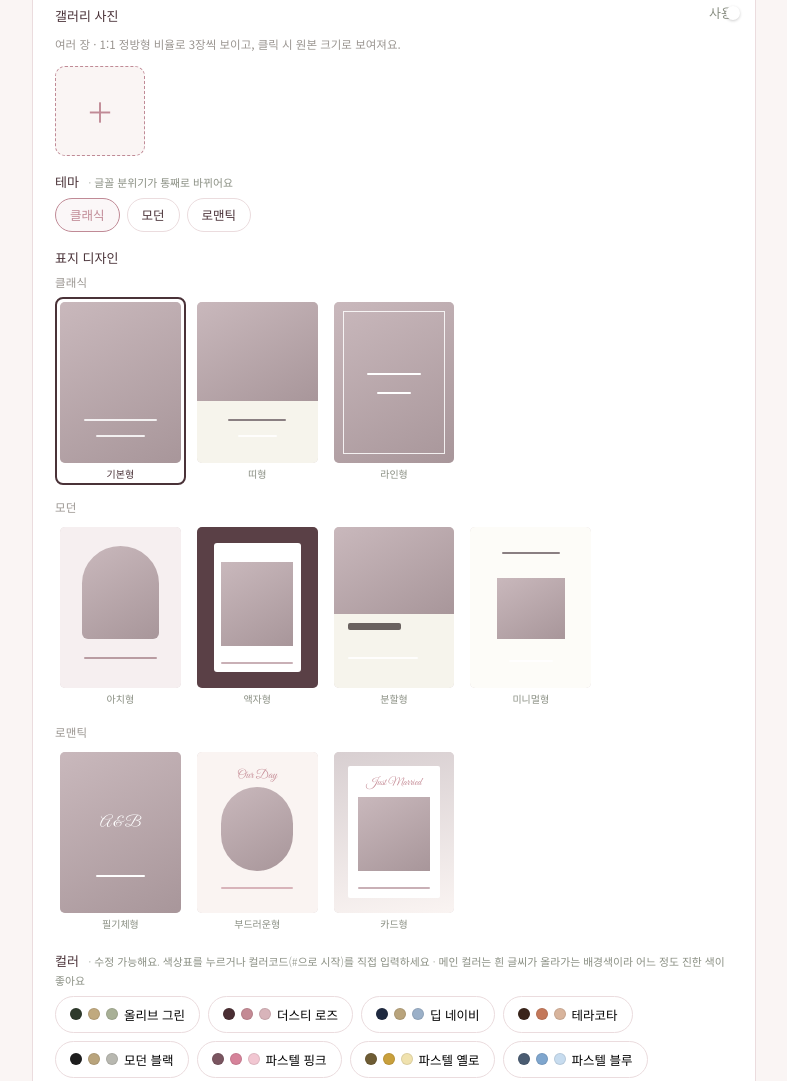
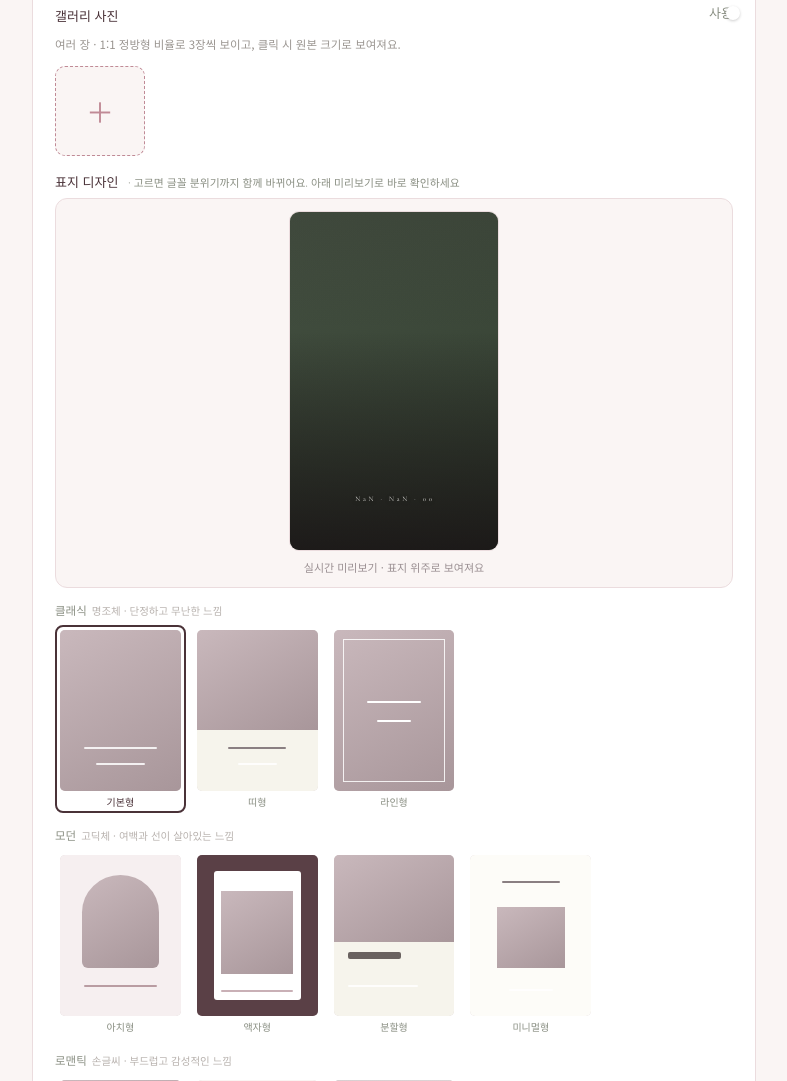
Before and after one commit to minji750306-lab/wed-inv_record_minji, a website: page index.html in a window 1280 px wide. Shown: the part 3106-4187 px from the top of the page, without its empty margins (246-1033 px from the left). Drawn offline with nearby package versions, Linux system fonts and the light colour scheme; a web font is replaced by a local one.

Commit message:
Add files via upload

```diff
--- a/index.html
+++ b/index.html
@@ -110,14 +110,9 @@ header h1 span{color:var(--sage)}
 .preset button{border:1px solid var(--line);background:#fff;border-radius:99px;padding:8px 14px;font-size:12.5px;cursor:pointer;font-family:inherit;display:flex;align-items:center;gap:6px}
 .preset .dot{width:12px;height:12px;border-radius:50%;box-shadow:inset 0 0 0 1px rgba(0,0,0,.09)}
 /* 표지 선택 카드 + 미리보기 */
-/* 테마 칩 — 한 줄로 작게 */
-.themes{display:flex;gap:7px;flex-wrap:wrap;margin-bottom:14px}
-.themes .th{border:1px solid var(--line);border-radius:99px;background:#fff;cursor:pointer;padding:7px 14px;font-family:inherit;font-size:12.5px;color:var(--ink);line-height:1.4}
-.themes .th b{font-weight:500}
-.themes .th span{display:none}
-.themes .th.on{border-color:var(--sage);background:#FBF7F8;color:var(--sage)}
 /* 표지 미리보기 — 한 화면에 다 보이도록 작게 */
-.hgroup{font-size:11.5px;color:#9a9590;margin:2px 0 7px;letter-spacing:.02em}
+.hgroup{font-size:11.5px;color:#8a8f83;margin:2px 0 7px;font-weight:500}
+.hgroup em{font-style:normal;color:#b8b2ae;font-weight:400;margin-left:5px;font-size:10.5px}
 .hgroup:not(:first-child){margin-top:14px}
 .hstyles{display:grid;grid-template-columns:repeat(5,1fr);gap:6px;margin-bottom:4px}
 @media(max-width:420px){.hstyles{grid-template-columns:repeat(4,1fr)}}
@@ -139,8 +134,9 @@ header h1 span{color:var(--sage)}
 .lblrow{display:flex;align-items:center;gap:10px;margin-bottom:6px}
 .galhint{display:block;font-size:11.5px;color:#9a9590;line-height:1.7;margin-bottom:9px}
 .f.off .thumbs,.f.off .galhint{display:none}
-.hprev{border:1px solid var(--line);border-radius:12px;background:#fff;padding:12px;margin-top:4px}
-.hprev .hp-label{font-size:11.5px;color:#9a8f92;margin-bottom:8px}
+/* 표지를 고르는 동안 미리보기가 위에 붙어 따라와요 */
+.hprev{position:sticky;top:8px;z-index:6;border:1px solid var(--line);border-radius:12px;background:var(--cream);padding:12px;margin-bottom:14px}
+.hprev .hp-label{font-size:11px;color:#9a8f92;margin-top:8px;text-align:center}
 .hprev .hp-stage{max-width:210px;margin:0 auto;border-radius:8px;overflow:hidden;border:1px solid var(--line)}
 /* 주소 */
 .slugrow{display:flex;align-items:center;gap:0;border:1px solid var(--line);border-radius:9px;background:var(--cream);overflow:hidden}
@@ -342,10 +338,14 @@ header h1 span{color:var(--sage)}
       <div class="thumbs" id="galThumbs"><button type="button" class="addtile" id="galAdd">＋</button></div>
     </div>
     <div class="f">
-      <label>테마 <small>· 글꼴 분위기가 통째로 바뀌어요</small></label>
-      <div class="themes" id="themeTabs"></div>
+      <label>표지 디자인 <small>· 고르면 글꼴 분위기까지 함께 바뀌어요. 아래 미리보기로 바로 확인하세요</small></label>
+      <div class="hprev">
+        <div style="width:210px;height:340px;margin:0 auto;overflow:hidden;border-radius:10px;border:1px solid var(--line);position:relative;background:#fff">
+          <iframe id="liveFrame" src="about:blank" scrolling="no" style="width:430px;height:697px;border:0;transform:scale(0.4884);transform-origin:0 0;pointer-events:none;position:absolute;left:0;top:0"></iframe>
+        </div>
+        <div class="hp-label">실시간 미리보기 · 표지 위주로 보여져요</div>
+      </div>
       <input id="theme" type="hidden" value="classic">
-      <label style="margin-top:16px">표지 디자인</label>
       <div id="heroStyles"></div>
       <input id="heroStyle" type="hidden" value="classic">
     </div>
@@ -369,12 +369,6 @@ header h1 span{color:var(--sage)}
           <input type="color" id="cSage" value="#A8B096"><input type="text" id="cSageT" value="#A8B096">
           <label>보조 컬러<small>꽃잎 · 옅은 글자</small></label>
         </div>
-      </div>
-    </div>
-    <div class="hprev">
-      <div class="hp-label">실시간 미리보기 · 표지 위주로 보여지며, 전체 화면은 모두 입력 후 미리보기로 볼 수 있어요.</div>
-      <div style="width:260px;height:420px;margin:0 auto;overflow:hidden;border-radius:10px;border:1px solid var(--line);position:relative">
-        <iframe id="liveFrame" src="about:blank" scrolling="no" style="width:450px;height:720px;border:0;transform:scale(0.6047);transform-origin:0 0;pointer-events:none;position:absolute;left:-6px;top:0"></iframe>
       </div>
     </div>
   </div>
@@ -710,30 +704,14 @@ const HERO_STYLES=[
   ['petalcard','카드형',`<div style="position:absolute;inset:0;background:linear-gradient(170deg,#D8CFD1,#FAF4F2)"></div><div style="position:absolute;inset:9% 12%;background:#fff;border-radius:2px"></div><div style="position:absolute;top:15%;left:0;right:0;text-align:center;color:#C48A94;font-family:'Great Vibes',cursive;font-size:11px">Just Married</div><div class="ph" style="inset:28% 20% 26% 20%"></div><div class="ln" style="bottom:15%;background:#C9B0B6"></div>`,'romantic']
 ];
 
-const tw2=$('themeTabs');
-THEMES.forEach(([v,label,desc])=>{
-  const b=document.createElement('button');
-  b.type='button';b.className='th';b.dataset.v=v;
-  b.innerHTML=`<b>${label}</b><span>${desc}</span>`;
-  b.addEventListener('click',()=>{
-    $('theme').value=v;
-    /* 테마를 바꾸면 그 테마의 첫 번째 표지를 골라줘요 */
-    const first=HERO_STYLES.find(h=>h[3]===v);
-    if(first && HERO_STYLES.find(h=>h[0]===$('heroStyle').value)?.[3]!==v)$('heroStyle').value=first[0];
-    markTheme();save();
-  });
-  tw2.appendChild(b);
-});
-
 const hw=$('heroStyles');
 /* 표지는 테마 구분 없이 전부 보여주고, 고르면 그 테마로 자동 전환돼요 */
 function markTheme(){
-  const t=$('theme').value||'classic';
-  tw2.querySelectorAll('.th').forEach(x=>x.classList.toggle('on',x.dataset.v===t));
   hw.innerHTML='';
-  THEMES.forEach(([tv,tlabel])=>{
+  THEMES.forEach(([tv,tlabel,tdesc])=>{
     const h=document.createElement('div');
-    h.className='hgroup';h.textContent=tlabel;
+    h.className='hgroup';
+    h.innerHTML=`${tlabel}<em>${tdesc}</em>`;
     hw.appendChild(h);
     const row=document.createElement('div');
     row.className='hstyles';
@@ -743,8 +721,9 @@ function markTheme(){
       b.innerHTML=`<div class="mini">${mock}</div><div class="mname">${label}</div>`;
       b.addEventListener('click',()=>{
         $('heroStyle').value=v;
-        $('theme').value=tv;          /* 표지를 고르면 테마도 따라가요 */
+        $('theme').value=tv;          /* 표지를 고르면 글꼴 테마도 함께 바뀌어요 */
         markTheme();save();
+        renderHeroPrev(true);         /* 기다리지 않고 바로 미리보기 갱신 */
       });
       row.appendChild(b);
     });
@@ -757,7 +736,7 @@ function markHeroStyle(){
   renderHeroPrev();
 }
 let _lvTimer=null;
-function renderHeroPrev(){
+function renderHeroPrev(now){
   clearTimeout(_lvTimer);
   _lvTimer=setTimeout(()=>{
     try{
@@ -765,7 +744,7 @@ function renderHeroPrev(){
       const f=$('liveFrame');
       f.src='/i.html?preview=1&t='+Date.now();
     }catch(e){}
-  },900);
+  },now?0:900);
 }
 /* ── 컬러 ── */
 const COLOR_PAIRS=[['cInk','cInkT'],['cCream','cCreamT'],['cGold','cGoldT'],['cSage','cSageT']];
@@ -800,7 +779,7 @@ PRESETS.forEach(([name,ink,cream,gold,sage])=>{
     [['cInk',ink],['cCream',cream],['cGold',gold],['cSage',sage]].forEach(([id,v])=>{
       $(id).value=v;$(id+'T').value=v.toUpperCase();
     });
-    save();toast(`'${name}' 컬러를 적용했어요`);
+    save();renderHeroPrev(true);toast(`'${name}' 컬러를 적용했어요`);
   });
   pw.appendChild(b);
 });
```
